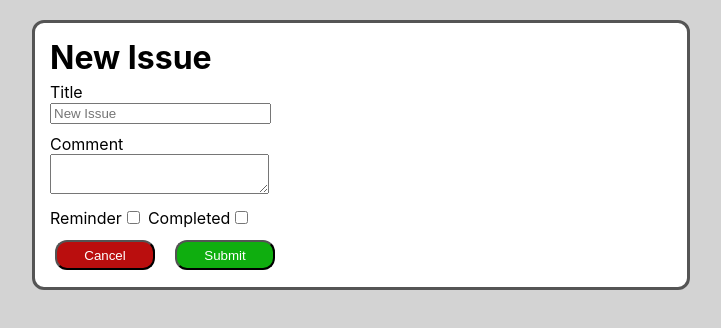
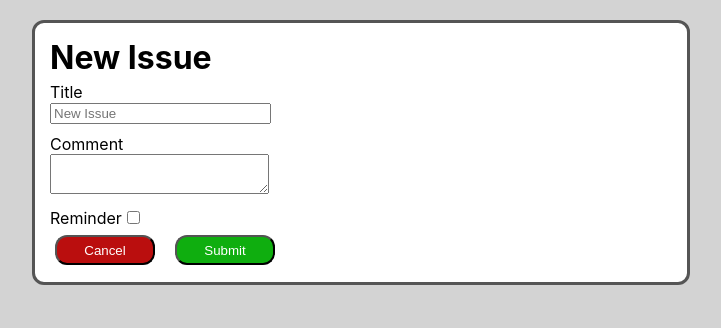
Before and after one commit to DudsTheKid3756/issue-tracker-ui, a React (Create React App) app: page /create in a window 1280 px wide. Shown: the top 328 px of the page, without its empty margins (292-1013 px from the left). Built offline with nearby package versions, Linux system fonts and the light colour scheme.

Commit message:
updated forms, removed iscompleted from create

```diff
--- a/src/Components/CreateIssue/CreateForm.js
+++ b/src/Components/CreateIssue/CreateForm.js
@@ -44,15 +44,6 @@ const CreateForm = ({
           onChanges={onChanges}
         />
       </div>
-      <div className={classes.checkboxInput2}>
-        <FormComponent
-          label="Completed"
-          field="isCompleted"
-          type="checkbox"
-          values={values}
-          onChanges={onChanges}
-        />
-      </div>
       <div className={classes.buttonDiv}>
         <button
           className={`${classes.button} ${classes.cancel}`}
--- a/src/Components/FormComponent.js
+++ b/src/Components/FormComponent.js
@@ -30,6 +30,7 @@ const FormComponent = ({
               type={type}
               placeholder={placeholder}
               value={values[0][field]}
+              checked={values[1][field]}
               defaultChecked={values[1][field]}
               onChange={type == "text" ? onChanges[0] : onChanges[1]}
             />
--- a/src/Components/Issues/Issues.js
+++ b/src/Components/Issues/Issues.js
@@ -5,8 +5,9 @@ import { useState, useEffect } from "react";
 import { useNavigate } from "react-router-dom";
 import { ToastContainer } from "react-toastify";
 import classes from "./Issues.module.css";
-import trashcan from "../../Utils/delete.svg"
+import trashcan from "../../Utils/delete.svg";
 import pencil from "../../Utils/edit.svg";
+import check from "../../Utils/check.svg";
 
 const Issues = () => {
   const navigate = useNavigate();
@@ -30,8 +31,8 @@ const Issues = () => {
   };
 
   const toEdit = (issue) => {
-    navigate(`/${issue.id}`, { state: issue })
-  }
+    navigate(`/${issue.id}`, { state: issue });
+  };
 
   return (
     <div className={classes.page}>
@@ -47,12 +48,11 @@ const Issues = () => {
       </div>
       <div className={classes.issues}>
         <span className={classes.issuesContainer}>
-          {issues.length > 0 ? issues.map((issue) => (
+          {issues.length > 0 ? (
+            issues.map((issue) => (
               <div key={issue.id} className={classes.item}>
                 <div className={classes.titleContainer}>
-                <h3 className={classes.title}>
-                  {issue.id}: {issue.title}
-                </h3>
+                  <h3 className={classes.title}>{issue.title}</h3>
                   <span className={classes.created}>{issue.created}</span>
                   <img
                     className={classes.edit}
@@ -64,10 +64,19 @@ const Issues = () => {
                     src={trashcan}
                     onClick={() => handleDelete(issue.id)}
                   />
+                  <img
+                    className={issue.isCompleted ? classes.checked : classes.unchecked} // fix the coloring
+                    src={check}
+                  />
                 </div>
                 <p className={classes.comment}>{issue.comment}</p>
               </div>
-          )) : apiError ? null : <p className={classes.noIssues}>No issues to show. Add a new one!</p>}
+            ))
+          ) : apiError ? null : (
+            <p className={classes.noIssues}>
+              No issues to show. Add a new one!
+            </p>
+          )}
           {apiError ? toaster(constants.API_ERROR, "error") : null}
         </span>
       </div>
--- a/src/Components/Issues/Issues.module.css
+++ b/src/Components/Issues/Issues.module.css
@@ -4,6 +4,10 @@
 
 .button:disabled:active {
   transform: none;
+}
+
+.checked {
+  fill: green;
 }
 
 .created {
@@ -69,8 +73,13 @@
 
 .title {
   display: inline;
+  margin-left: 5px;
 }
 
 .titleContainer {
   margin-left: 5px;
 }
+
+.unchecked {
+  fill: grey;
+}
```
Also changed, not shown: src/Utils/check.svg (added). Lines whose indentation alone changed are shown as unchanged.
